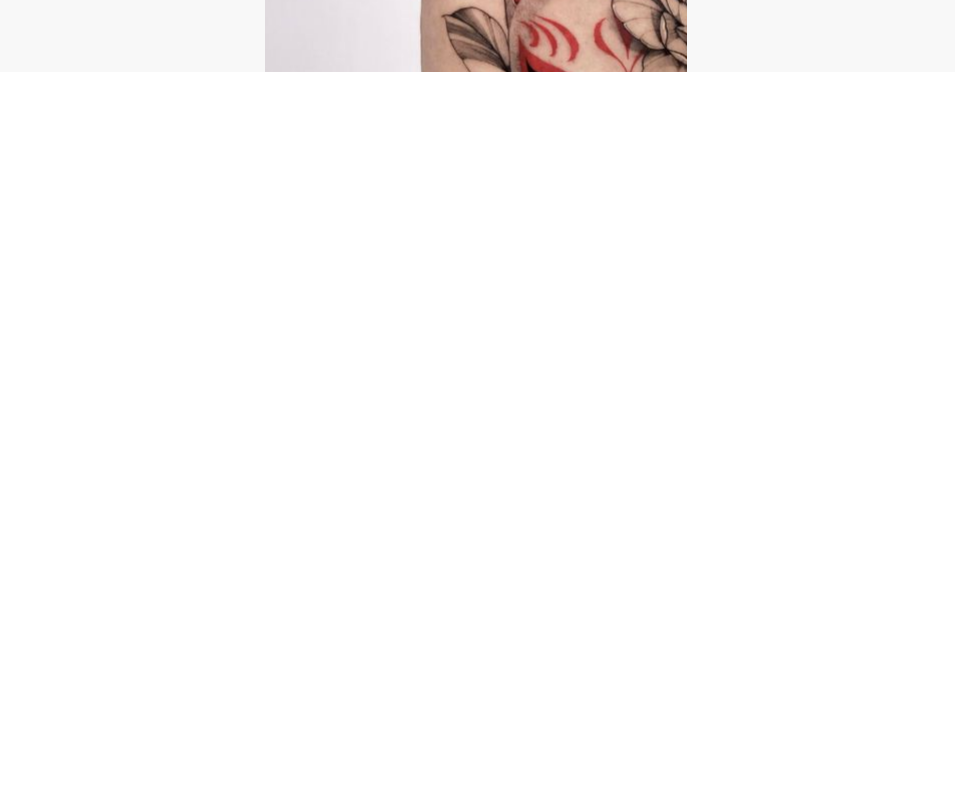
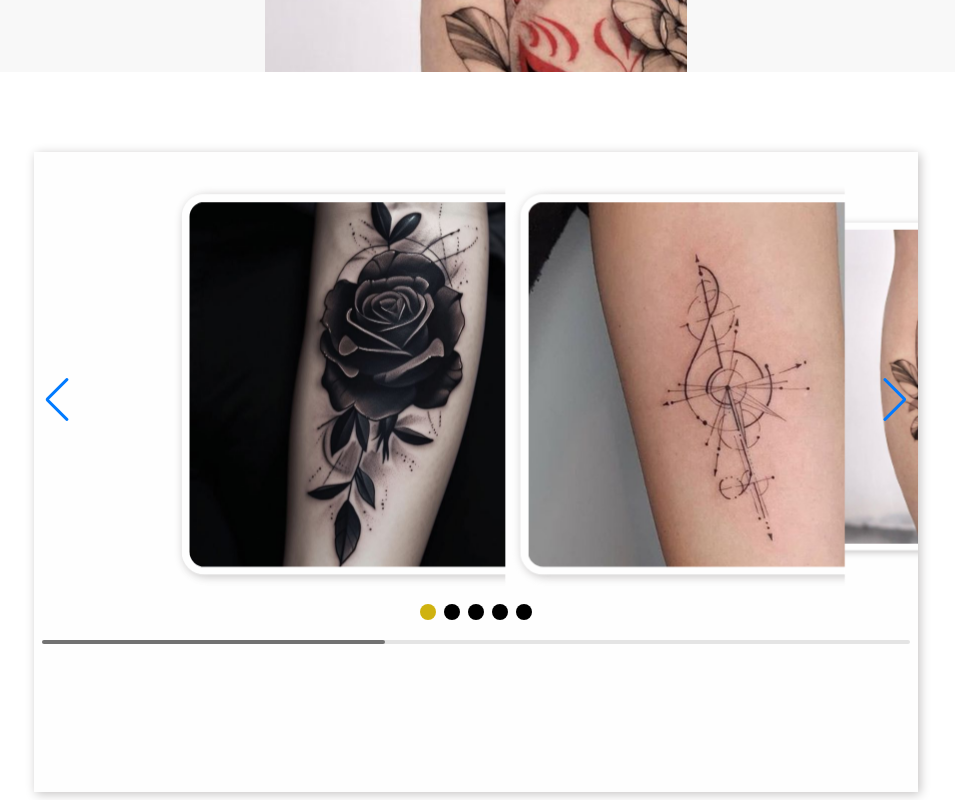
Before and after one commit to Mj-Mena/TattooWeb, a React (Vite) app: page / in a window 1280 px wide. Shown: the part 2240-3040 px from the top of the page, without its empty margins (164-1119 px from the left). Before the commit the page ends 2787 px from the top, so only its background shows below. Built offline with nearby package versions, Linux system fonts and the light colour scheme; a web font is replaced by a local one.

Commit message:
Carousel effect
Swiper.js Carousel

```diff
--- a/src/components/Rousel.jsx
+++ b/src/components/Rousel.jsx
@@ -1,22 +1,55 @@
 import { Swiper, SwiperSlide } from "swiper/react";
 import React from "react";
-import Carousel from "react-bootstrap/Carousel";
-import "swiper/css";
+import "swiper/css/bundle";
+import { A11y, EffectCoverflow, EffectFade, Navigation, Pagination, Scrollbar } from 'swiper/modules';
 function Rousel() {
   return (
     <>
-      <div className="rouselCont">
+      <div className="swiper-container">
         <Swiper
-          spaceBetween={50}
-          slidesPerView={3}
+          modules={[Navigation, Pagination, Scrollbar, A11y, EffectCoverflow]}
+          effect="coverflow"
+          navigation
+          pagination={{ clickable: true }}
+          scrollbar={{ draggable: true }}
+          loop= "true"
+          spaceBetween={20}
+          slidesPerView={2}
+          coverflowEffect={{
+            rotate:0,
+            stretch:80,
+            depth:200,
+            modifier:1,
+            slideShadows:false,
+            }}
           onSlideChange={() => console.log("slide change")}
           onSwiper={(swiper) => console.log(swiper)}
         >
-          <SwiperSlide>Slide 1</SwiperSlide>
-          <SwiperSlide>Slide 2</SwiperSlide>
-          <SwiperSlide>Slide 3</SwiperSlide>
-          <SwiperSlide>Slide 4</SwiperSlide>
-          ...
+          <div className="swiper" id="swiper-1">
+            <div className="swiper-wrapper">
+              <SwiperSlide>
+                <img src="src\assets\1.jpg" id="img1" alt="img1" loading="lazy"></img>
+                <div class="swiper-lazy-preloader"></div>
+                <div className="overlay"></div>
+              </SwiperSlide>
+              <SwiperSlide>
+                <img src="src\assets\2.jpg" id="img2" alt="img2" loading="lazy"></img>
+                <div class="swiper-lazy-preloader"></div>
+              </SwiperSlide>
+              <SwiperSlide>
+                <img src="src\assets\3.jpg" id="img3" alt="img3" loading="lazy"></img>
+                <div class="swiper-lazy-preloader"></div>
+              </SwiperSlide>
+              <SwiperSlide>
+                <img src="src\assets\4.jpg" id="img4" alt="img4" loading="lazy"></img>
+                <div class="swiper-lazy-preloader"></div>
+              </SwiperSlide>
+              <SwiperSlide>
+                <img src="src\assets\1.jpg" id="img1" alt="img1" loading="lazy"></img>
+                <div class="swiper-lazy-preloader"></div>
+              </SwiperSlide>
+            </div>
+          </div>
         </Swiper>
       </div>
     </>
--- a/src/components/components.css
+++ b/src/components/components.css
@@ -1,4 +1,4 @@
-root {
+.root {
   padding: 0;
   margin: 0;
 }
@@ -182,7 +182,71 @@ h5:hover {
   cursor: pointer;
 }
 /* Carousel */
-.rouselCont {
+.swiper-container {
+  margin: auto;
+  margin-top: 20%;
+  align-self: center;
+  width: 70%;
+  height: 40rem;
+  background-color: rgb(254, 254, 254);
+  box-shadow: 2px 2px 10px rgb(196, 194, 194);
+  filter: brightness(1);
+  transition: all ease-in-out 0.5s;
+  z-index: 1;
+}
+
+.swiper{
   width: 100%;
-  height: 80vh;
+  height: 62vh;
 }
+
+.swiper-wrapper{
+  margin-top: 1%;
+}
+
+.swiper .swiper-slide{
+  margin: 0;
+  position: relative;
+  overflow: hidden;
+}
+
+.swiper-slide img{
+  justify-content: center;
+  overflow: hidden;
+  display: block;
+  margin-top: 1rem;
+  margin-bottom: 1rem;
+  padding: 2%;
+  /*margin-left: auto;
+  margin-right: auto; */
+  margin-left: 5rem;
+  margin-right: 5rem;
+  width: 25rem;
+  height: 80%;
+  object-fit: cover;
+  background-color: rgb(254, 254, 254);
+  box-shadow: 2px 2px 10px rgb(196, 194, 194);
+  filter: brightness(1);
+  border-radius: 25px;
+  transition: all ease-in-out 0.5s;
+}
+
+.swiper .swiper-pagination{
+  padding-bottom: 1rem;
+}
+
+.swiper .swiper-pagination-bullet{
+  opacity: 1;
+  background-color: black;
+  height: 1rem;
+  width: 1rem;
+  margin: 0 .5rem;
+}
+
+.swiper .swiper-pagination-bullet-active{
+  opacity: 1;
+  background-color: #cfb20f;
+  height: 1rem;
+  width: 1rem;
+  margin: 0 .5rem;
+}
```
